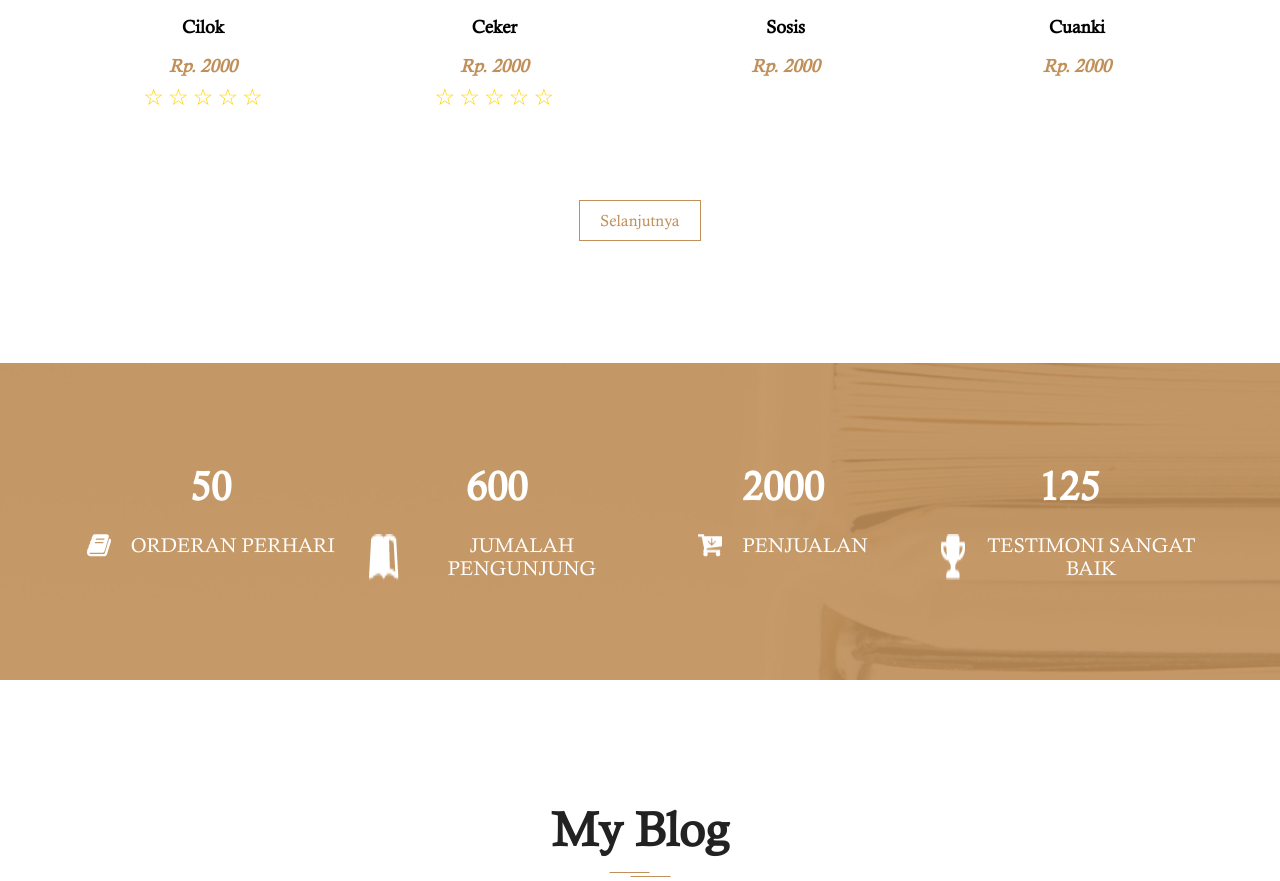
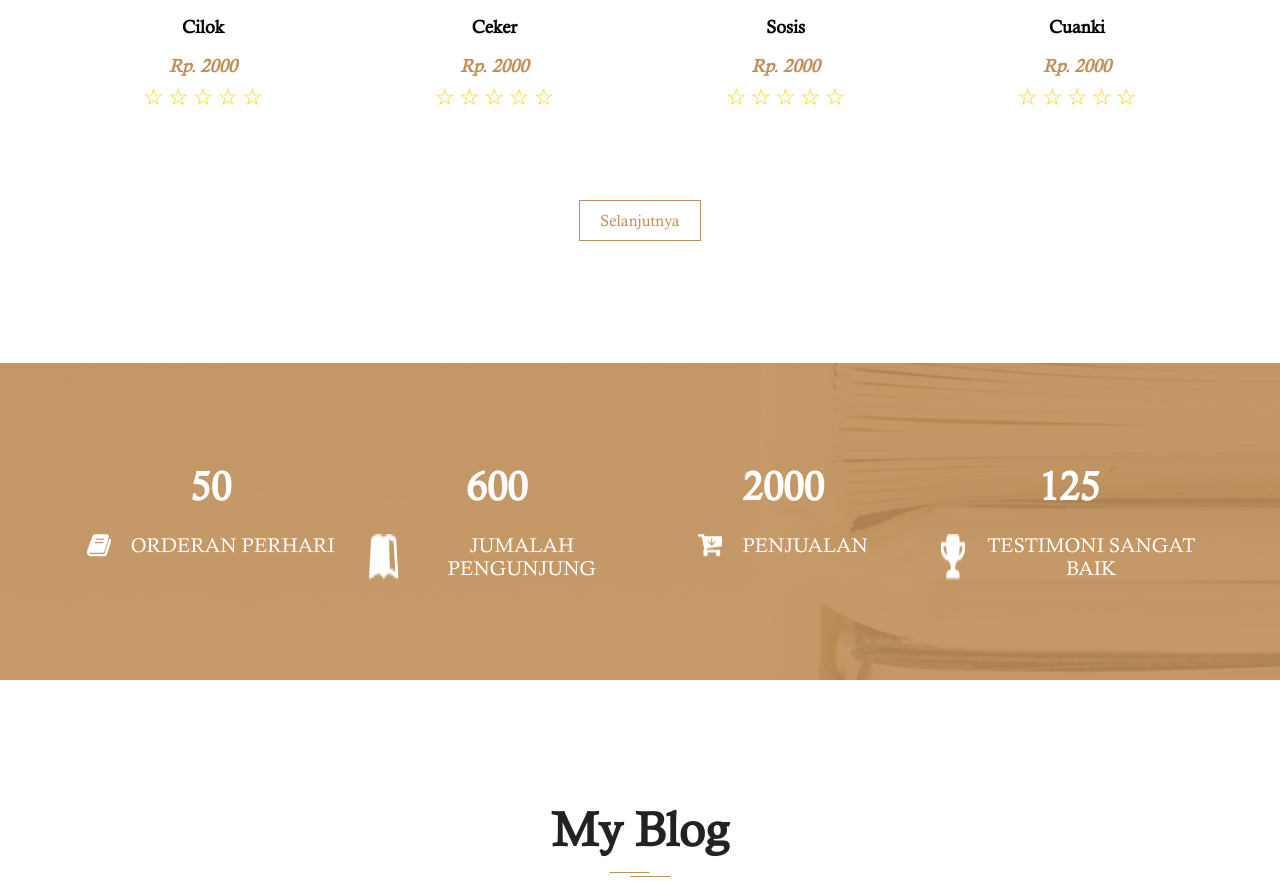
Before and after one commit to Seblak-mama/nene, a plain HTML site: page index.html in a window 1280 px wide. Shown: the part 3035-3916 px from the top of the page. Drawn offline with Linux system fonts and the light colour scheme.

Commit message:
Update index.html

```diff
--- a/index.html
+++ b/index.html
@@ -172,6 +172,15 @@
             </a>
             <h4 class="single-book__title">Sosis</h4>
             <span class="single-book__price">Rp. 2000</span>
+ <!-- star rating -->
+            <div class="rating">
+              <span>&#9734;</span>
+              <span>&#9734;</span>
+              <span>&#9734;</span>
+              <span>&#9734;</span>
+              <span>&#9734;</span>
+            </div>
+            <!-- star rating end -->
           </div>
           <div class="single-book">
             <a href="#" class="single-book__img">
@@ -182,6 +191,15 @@
             </a>
             <h4 class="single-book__title">Cuanki</h4>
             <span class="single-book__price">Rp. 2000</span>
+ <!-- star rating -->
+            <div class="rating">
+              <span>&#9734;</span>
+              <span>&#9734;</span>
+              <span>&#9734;</span>
+              <span>&#9734;</span>
+              <span>&#9734;</span>
+            </div>
+            <!-- star rating end -->
           </div>
         </div>
         <div class="books-brand-button">
```
